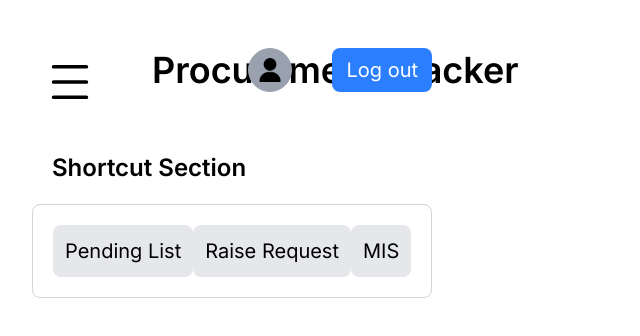
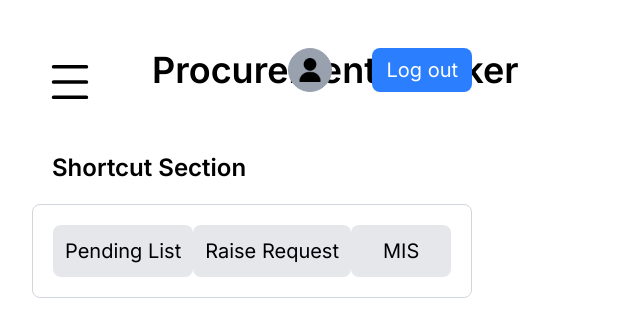
Before and after one commit to arya23923/procurement-tracker-system, a React (Vite) app: page / in a window 1280 px wide. Shown: the top 336 px of the page, without its empty margins (0-640 px from the left). Built offline with nearby package versions, Linux system fonts and the light colour scheme.

Commit message:
notification component created

```diff
--- a/src/components/Shortcut.tsx
+++ b/src/components/Shortcut.tsx
@@ -7,7 +7,7 @@
             <div className="flex justify-around items-center border border-gray-300 p-2 rounded-lg text-sm md:text-xl md:p-5">
                 <a href="#" className="bg-gray-200 p-3 rounded-lg">Pending List</a>
                 <a href="#" className="bg-gray-200 p-3 rounded-lg">Raise Request</a>
-                <a href="#" className="bg-gray-200 p-3 rounded-lg">MIS</a>
+                <a href="#" className="bg-gray-200 p-3 rounded-lg md:pr-8 md:pl-8">MIS</a>
             </div>
         </div>
     )
```
Also changed, not shown: src/components/Notification.tsx (added).
